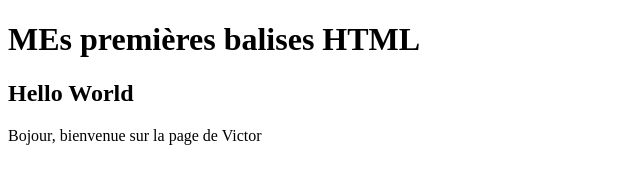
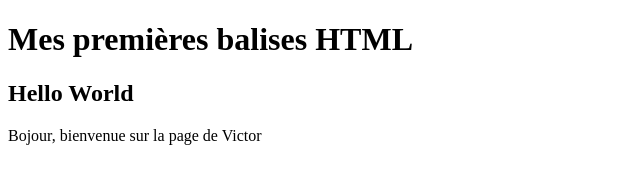
Before and after one commit to victor-pascal/correction-exercices-konexio-9s, a plain HTML site: page digistart-html-css/session1/index.html in a window 1280 px wide. Shown: the whole page, without its empty margins (0-640 px from the left). Drawn offline with Linux system fonts and the light colour scheme.

Commit message:
Update index.html

```diff
--- a/digistart-html-css/session1/index.html
+++ b/digistart-html-css/session1/index.html
@@ -10,7 +10,7 @@ Session 1 : Les balises
 
   <body>
     <!-- TODO: Écrire une balise <h1> avec le contenu suivant : Mes premières balises HTML -->
-    <h1>MEs premières balises HTML</h1>
+    <h1>Mes premières balises HTML</h1>
 
     <!-- TODO: Écrire une balise <h2> avec le contenu suivant : Hello World -->
     <h2>Hello World</h2>
```
